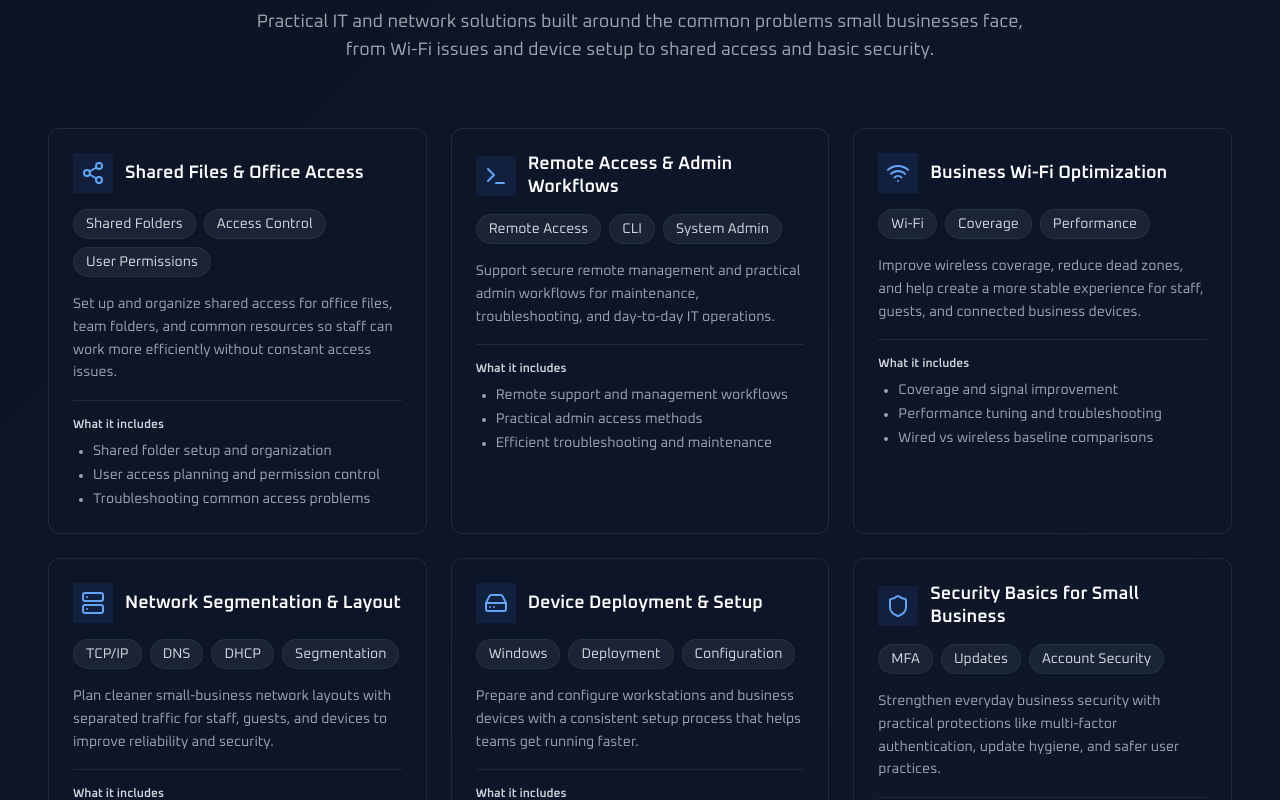
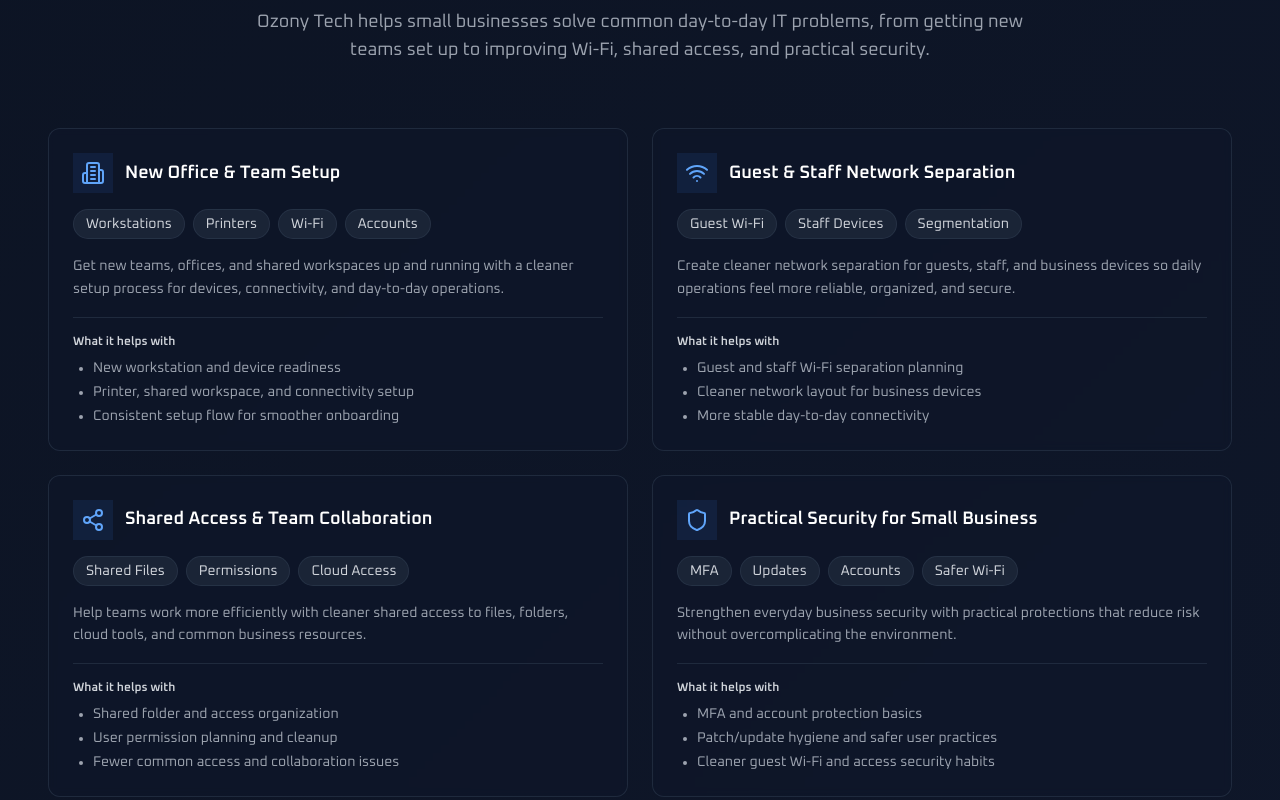
Before and after one commit to Eazyny/ozony.tech.Laptop, a React (Vite) app: page / in a window 1280 px wide. Shown: the part 2000-2800 px from the top of the page. Built offline with nearby package versions, Linux system fonts and the light colour scheme.

Commit message:
refactor: refocus homepage solutions section around business use cases

```diff
--- a/src/components/Solutions.jsx
+++ b/src/components/Solutions.jsx
@@ -1,79 +1,55 @@
 import React from 'react';
 import { motion } from 'framer-motion';
-import { Server, HardDrive, Shield, Wifi, Terminal, Share2 } from 'lucide-react';
+import { Building2, Shield, Share2, Wifi } from 'lucide-react';
 
 const Solutions = () => {
   const solutions = [
     {
-      icon: Share2,
-      title: 'Shared Files & Office Access',
-      stack: ['Shared Folders', 'Access Control', 'User Permissions'],
+      icon: Building2,
+      title: 'New Office & Team Setup',
+      stack: ['Workstations', 'Printers', 'Wi-Fi', 'Accounts'],
       description:
-        'Set up and organize shared access for office files, team folders, and common resources so staff can work more efficiently without constant access issues.',
+        'Get new teams, offices, and shared workspaces up and running with a cleaner setup process for devices, connectivity, and day-to-day operations.',
       takeaways: [
-        'Shared folder setup and organization',
-        'User access planning and permission control',
-        'Troubleshooting common access problems',
-      ],
-    },
-    {
-      icon: Terminal,
-      title: 'Remote Access & Admin Workflows',
-      stack: ['Remote Access', 'CLI', 'System Admin'],
-      description:
-        'Support secure remote management and practical admin workflows for maintenance, troubleshooting, and day-to-day IT operations.',
-      takeaways: [
-        'Remote support and management workflows',
-        'Practical admin access methods',
-        'Efficient troubleshooting and maintenance',
+        'New workstation and device readiness',
+        'Printer, shared workspace, and connectivity setup',
+        'Consistent setup flow for smoother onboarding',
       ],
     },
     {
       icon: Wifi,
-      title: 'Business Wi-Fi Optimization',
-      stack: ['Wi-Fi', 'Coverage', 'Performance'],
+      title: 'Guest & Staff Network Separation',
+      stack: ['Guest Wi-Fi', 'Staff Devices', 'Segmentation'],
       description:
-        'Improve wireless coverage, reduce dead zones, and help create a more stable experience for staff, guests, and connected business devices.',
+        'Create cleaner network separation for guests, staff, and business devices so daily operations feel more reliable, organized, and secure.',
       takeaways: [
-        'Coverage and signal improvement',
-        'Performance tuning and troubleshooting',
-        'Wired vs wireless baseline comparisons',
+        'Guest and staff Wi-Fi separation planning',
+        'Cleaner network layout for business devices',
+        'More stable day-to-day connectivity',
       ],
     },
     {
-      icon: Server,
-      title: 'Network Segmentation & Layout',
-      stack: ['TCP/IP', 'DNS', 'DHCP', 'Segmentation'],
+      icon: Share2,
+      title: 'Shared Access & Team Collaboration',
+      stack: ['Shared Files', 'Permissions', 'Cloud Access'],
       description:
-        'Plan cleaner small-business network layouts with separated traffic for staff, guests, and devices to improve reliability and security.',
+        'Help teams work more efficiently with cleaner shared access to files, folders, cloud tools, and common business resources.',
       takeaways: [
-        'Guest and staff network separation',
-        'Better device organization and planning',
-        'Improved reliability through segmentation',
-      ],
-    },
-    {
-      icon: HardDrive,
-      title: 'Device Deployment & Setup',
-      stack: ['Windows', 'Deployment', 'Configuration'],
-      description:
-        'Prepare and configure workstations and business devices with a consistent setup process that helps teams get running faster.',
-      takeaways: [
-        'New device setup and readiness',
-        'Standardized configuration approach',
-        'Validation and post-setup checks',
+        'Shared folder and access organization',
+        'User permission planning and cleanup',
+        'Fewer common access and collaboration issues',
       ],
     },
     {
       icon: Shield,
-      title: 'Security Basics for Small Business',
-      stack: ['MFA', 'Updates', 'Account Security'],
+      title: 'Practical Security for Small Business',
+      stack: ['MFA', 'Updates', 'Accounts', 'Safer Wi-Fi'],
       description:
-        'Strengthen everyday business security with practical protections like multi-factor authentication, update hygiene, and safer user practices.',
+        'Strengthen everyday business security with practical protections that reduce risk without overcomplicating the environment.',
       takeaways: [
         'MFA and account protection basics',
-        'Patch and update best practices',
-        'User awareness and phishing prevention',
+        'Patch/update hygiene and safer user practices',
+        'Cleaner guest Wi-Fi and access security habits',
       ],
     },
   ];
@@ -89,15 +65,16 @@
           className="text-center mb-16"
         >
           <h2 className="text-4xl md:text-5xl font-bold text-white mb-4">
-            Solutions
+            Built for Real Small Business Needs
           </h2>
           <p className="text-gray-400 text-lg max-w-3xl mx-auto">
-            Practical IT and network solutions built around the common problems small businesses face,
-            from Wi-Fi issues and device setup to shared access and basic security.
+            Ozony Tech helps small businesses solve common day-to-day IT problems,
+            from getting new teams set up to improving Wi-Fi, shared access, and
+            practical security.
           </p>
         </motion.div>
 
-        <div className="grid md:grid-cols-2 lg:grid-cols-3 gap-6">
+        <div className="grid md:grid-cols-2 gap-6">
           {solutions.map((solution, index) => {
             const Icon = solution.icon;
 
@@ -136,7 +113,7 @@
 
                 <div className="pt-4 border-t border-slate-700/50">
                   <p className="text-xs font-semibold text-gray-300 mb-2">
-                    What it includes
+                    What it helps with
                   </p>
                   <ul className="text-gray-400 text-sm space-y-1 list-disc pl-5">
                     {solution.takeaways.map((item) => (
```
